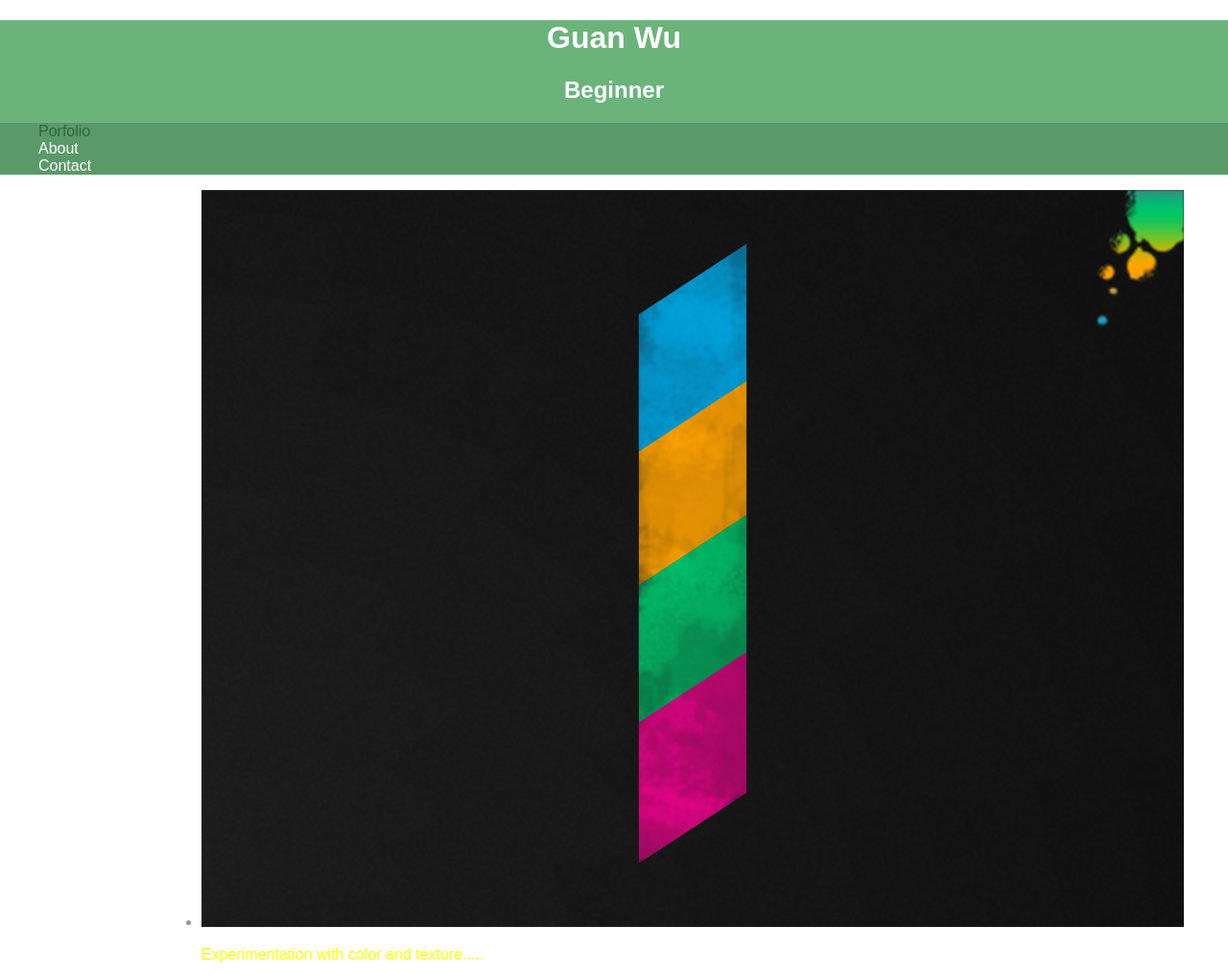
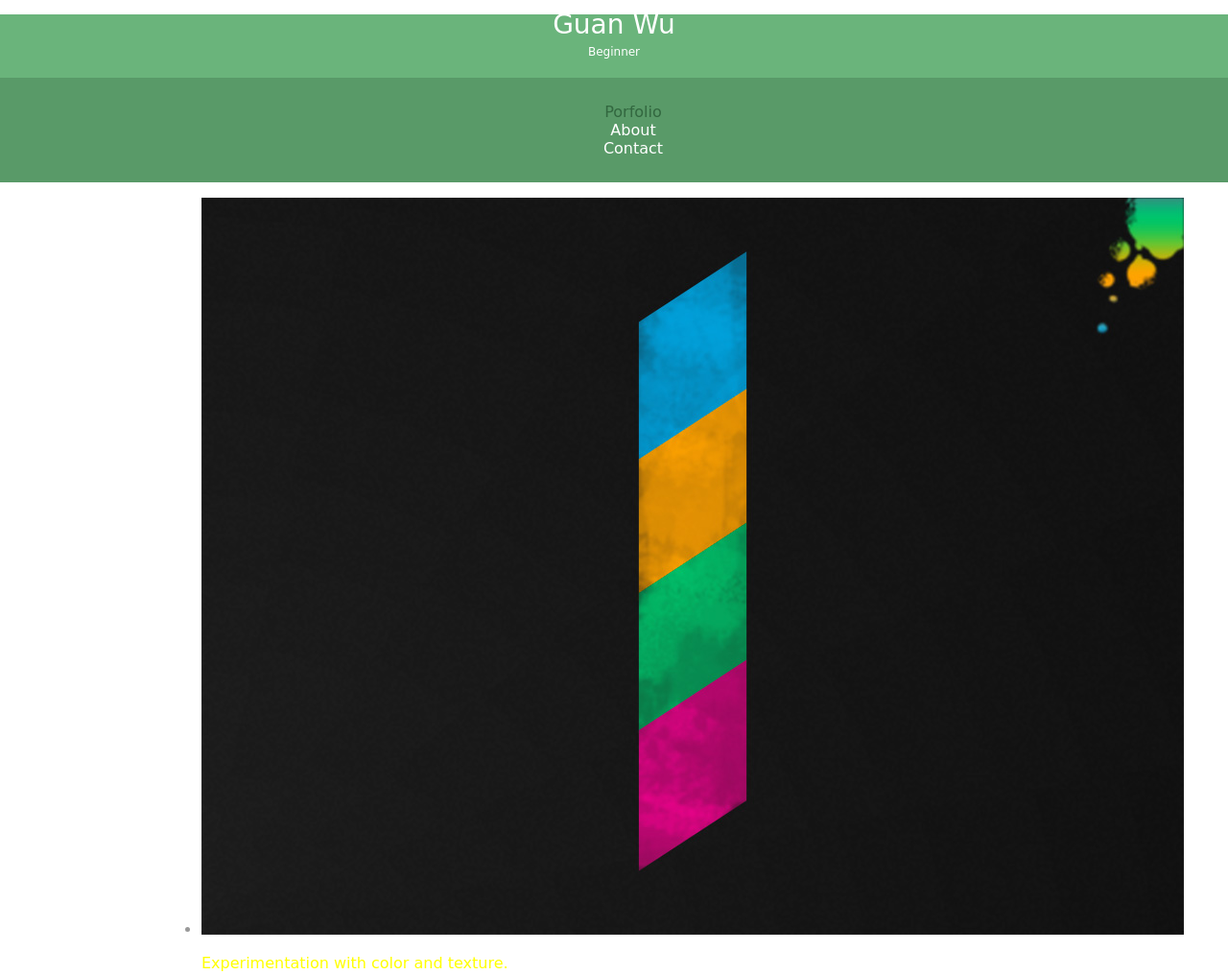
Before and after one commit to Guan4/test, a plain HTML site: page index.html in a window 1280 px wide. Shown: the top 1016 px of the page at 96% size. Drawn offline with Linux system fonts and the light colour scheme.

Commit message:
0805 update

```diff
--- a/css/main.css
+++ b/css/main.css
@@ -1,5 +1,10 @@
-a {
-  text-decoration: none;
+/***********************
+GENERAL
+***********************/
+
+
+body{
+  font-family: 'Architects+Daughter', cursive;
 }
 
 #wrapper {
@@ -8,40 +13,91 @@ a {
    padding: 0 5%;
 }
 
+a {
+  text-decoration: none;
+}
+
+
+/***********************
+HEADING
+***********************/
 #logo {
   text-align: center;
   margin: 0;
 }
 
-
-a {
-  color:#ffff00;
+h1{
+  font-family: 'Changa One', cursive;
+  margin: 15px 0;
+  font-size: 1.75em;
+  font-weight: normal;
+  line-height: 0.8em;
+}
+h2{
+font-size: 0.75em;
+  margin: -5px 0 0;
+  font-weight: normal;
 }
 
+/***********************
+NAVIGATION
+***********************/
+nav {
+  text-align: center;
+  padding: 10px 0;
+  margin: 20px 0 0;
+}
+
+/***********************
+FOOTER
+***********************/
+
+footer{
+   font-size: 0.75em;
+  text-align: center;
+  padding-top: 50px
+    color: #ccc
+
+}
+
+/***********************
+COLORS
+***********************/
+
+/* site body */
+
+body {
+  background-color: #fff;
+  color: #999;
+}
+
+/* green header */
 header {
   background: #6ab47b;
   border-color: #599a68;
 }
 
+/* nav background on mobile */
+nav {
+  background: #599a68;
+}
 
+/* logo text */
 h1, h2 {
   color: #fff;
 }
 
-nav {
-  background: #599a68;
+/* links */
+a {
+  color:#ffff00;
 }
 
+/* nav link */
 nav a, nav a:visited {
   color: #fff;
 }
 
+/* selected nav link */
 nav a.selected, nav a:hover {
     color: #32673f;
 }
-
-
-body {
-  background-color: #fff;
-  color: #999;
-}
--- a/index.html
+++ b/index.html
@@ -4,6 +4,7 @@
     <meta charset="utf-8">
     <title> Guan Wu / Beginner</title>
     <link rel="stylesheet" href="css/normalize.css">
+    <link href="<link href='http://fonts.googleapis.com/css?family=Indie+Flower|Architects+Daughter|Changa+One:400,400italic' rel='stylesheet' type='text/css'>">
      <link rel="stylesheet" href="css/main.css">
   </head>
   <body>
@@ -26,7 +27,7 @@
           <li>
             <a href="img/numbers-01.jpg">
               <img src="img/numbers-01.jpg" alt="">
-              <p>Experimentation with color and texture.....</p>
+              <p>Experimentation with color and texture.</p>
              </a>
           </li>
           <li>
```
